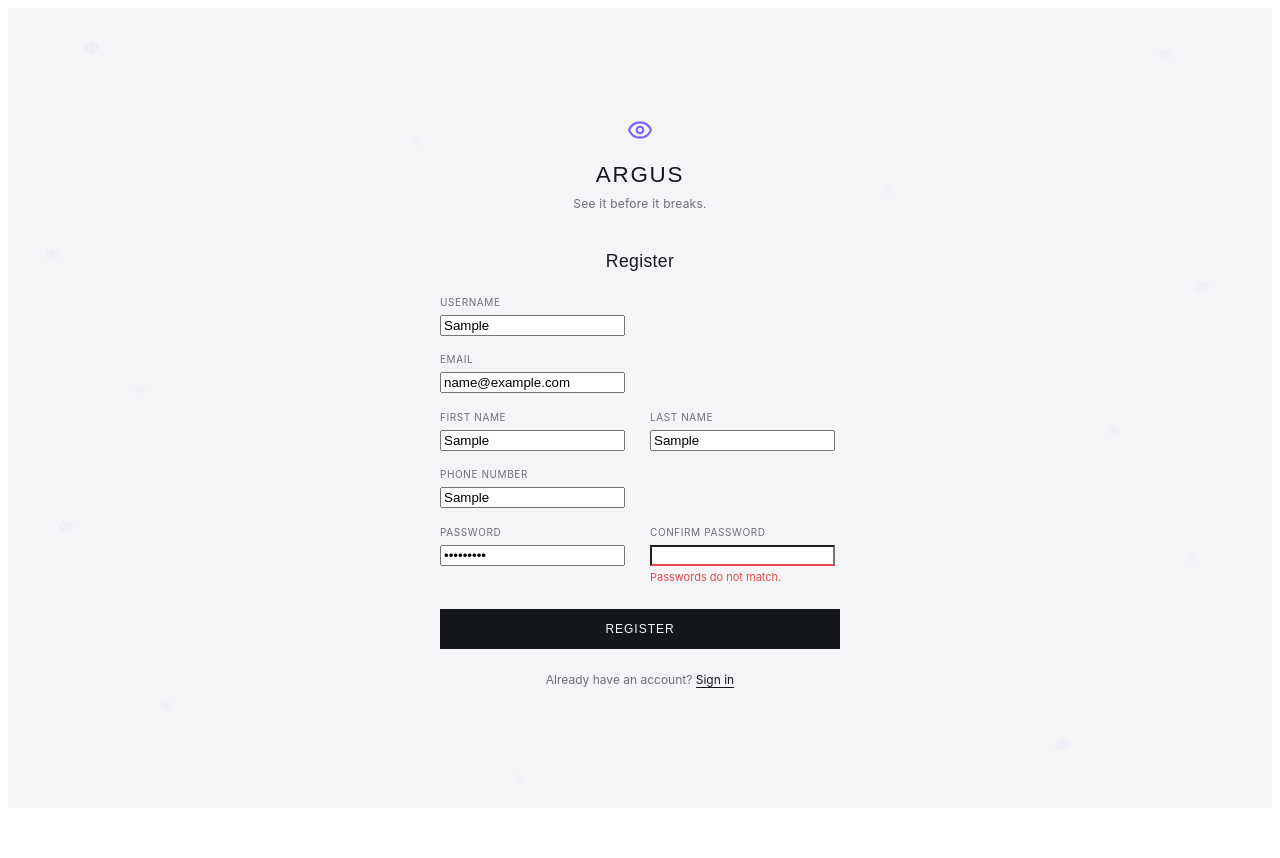
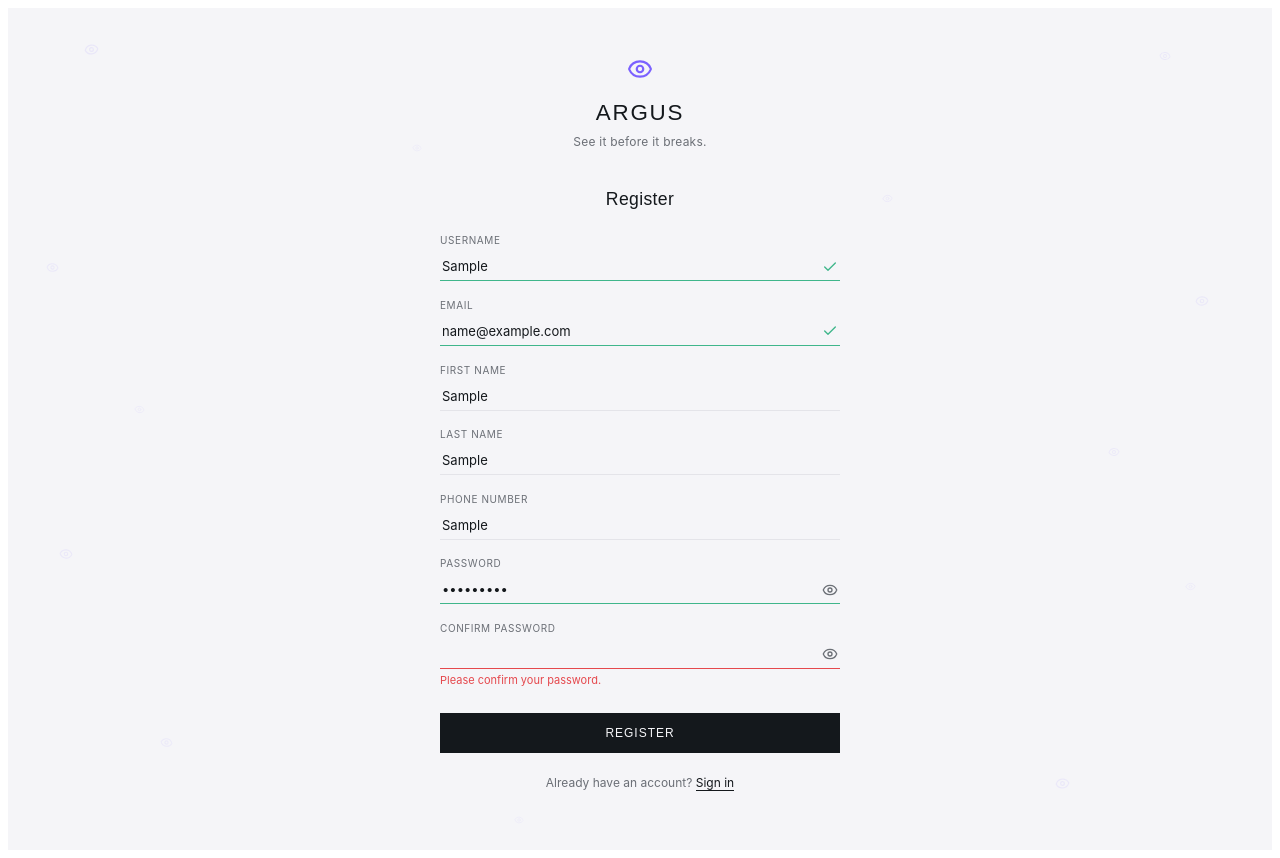
Before and after one commit to amorsaralynn08-arch/_ARGUS_, a React (Vite) app in the folder Argus-frontend/: page /register in a window 1280 px wide. Both pictures are taken after typing "Sample", "name@example.com", "Sample", "Sample", "Sample", "Sample123" into the empty fields and a click on the button "REGISTER". Before the commit the page ends 816 px from the top, so only its background shows below. Built offline with nearby package versions, Linux system fonts and the light colour scheme.

Commit message:
style:add live validation and eye toggle feature

```diff
--- a/Argus-frontend/package.json
+++ b/Argus-frontend/package.json
@@ -12,6 +12,7 @@
   "dependencies": {
     "axios": "^1.19.0",
     "jwt-decode": "^4.0.0",
+    "lucide-react": "^1.31.0",
     "react": "^19.2.8",
     "react-dom": "^19.2.8",
     "react-icons": "^5.7.0",
--- a/Argus-frontend/src/components/FormInput.jsx
+++ b/Argus-frontend/src/components/FormInput.jsx
@@ -1,16 +1,37 @@
-const FormInput = ({ label, name, type = "text", value, onChange, error }) => (
-  <div className="form-group">
+import { useState } from "react";
+import { Eye, EyeOff, Check, X } from "lucide-react";
+
+const FormInput = ({ label, name, type = "text", value, onChange, error, touched, isValid, fullWidth }) => {
+  const [showPassword, setShowPassword] = useState(false);
+  const isPassword = type === "password";
+  const inputType = isPassword ? (showPassword ? "text" : "password") : type;
+
+  return (
+    <div className={`form-group${fullWidth ? " form-full" : ""}`}>
       <label htmlFor={name}>{label}</label>
+      <div className="input-wrapper">
         <input
           id={name}
           name={name}
-      type={type}
+          type={inputType}
           value={value}
           onChange={onChange}
-      className={error ? "input-error" : ""}
+          className={error ? "input-error" : touched && isValid ? "input-valid" : ""}
         />
+        {isPassword && (
+          <button type="button" className="icon-btn" onClick={() => setShowPassword((s) => !s)} tabIndex={-1}>
+            {showPassword ? <EyeOff size={16} /> : <Eye size={16} />}
+          </button>
+        )}
+        {!isPassword && touched && (
+          <span className="validation-icon">
+            {error ? <X size={16} className="icon-invalid" /> : isValid ? <Check size={16} className="icon-valid" /> : null}
+          </span>
+        )}
+      </div>
       {error && <span className="field-error">{error}</span>}
     </div>
   );
+};
 
 export default FormInput;
--- a/Argus-frontend/src/pages/register.jsx
+++ b/Argus-frontend/src/pages/register.jsx
@@ -4,6 +4,13 @@ import { useAuth } from "../context/AuthContext";
 import AuthLayout from "../components/AuthLayout";
 import FormInput from "../components/FormInput";
 import "../styles/auth.css";
+
+const validators = {
+  username: (v) => (!v ? "Username is required." : v.length < 3 ? "Too short." : ""),
+  email: (v) => (!v ? "Email is required." : !/\S+@\S+\.\S+/.test(v) ? "Enter a valid email address." : ""),
+  password: (v) => (!v ? "Password is required." : v.length < 8 ? "At least 8 characters." : ""),
+  confirm_password: (v, all) => (!v ? "Please confirm your password." : v !== all.password ? "Passwords do not match." : ""),
+};
 
 const Register = () => {
   const { register } = useAuth();
@@ -20,46 +27,49 @@ const Register = () => {
   });
 
   const [errors, setErrors] = useState({});
+  const [touched, setTouched] = useState({});
   const [loading, setLoading] = useState(false);
 
   const handleChange = (e) => {
-    setFormData({ ...formData, [e.target.name]: e.target.value });
+    const { name, value } = e.target;
+    const updated = { ...formData, [name]: value };
+    setFormData(updated);
+    setTouched((t) => ({ ...t, [name]: true }));
+
+    if (validators[name]) {
+      setErrors((prev) => ({ ...prev, [name]: validators[name](value, updated) }));
+    }
+    if (name === "password" && touched.confirm_password) {
+      setErrors((prev) => ({ ...prev, confirm_password: validators.confirm_password(updated.confirm_password, updated) }));
+    }
   };
 
-  const validateClientSide = () => {
+  const validateAll = () => {
     const newErrors = {};
-    if (!formData.username) newErrors.username = "Username is required.";
-    if (!formData.email) {
-      newErrors.email = "Email is required.";
-    } else if (!/\S+@\S+\.\S+/.test(formData.email)) {
-      newErrors.email = "Enter a valid email address.";
-    }
-    if (!formData.password) newErrors.password = "Password is required.";
-    if (formData.password !== formData.confirm_password) {
-      newErrors.confirm_password = "Passwords do not match.";
-    }
+    Object.keys(validators).forEach((field) => {
+      newErrors[field] = validators[field](formData[field], formData);
+    });
     return newErrors;
   };
 
   const handleSubmit = async (e) => {
     e.preventDefault();
-    const clientErrors = validateClientSide();
-    if (Object.keys(clientErrors).length > 0) {
-      setErrors(clientErrors);
+    const allErrors = validateAll();
+    if (Object.values(allErrors).some((err) => err)) {
+      setErrors(allErrors);
+      setTouched({ username: true, email: true, password: true, confirm_password: true });
       return;
     }
 
-    setErrors({});
     setLoading(true);
-
     try {
       await register(formData);
       navigate("/dashboard");
     } catch (err) {
       if (err.response?.data) {
-        setErrors(err.response.data);
+        setErrors((prev) => ({ ...prev, ...err.response.data }));
       } else {
-        setErrors({ general: "Something went wrong. Please try again." });
+        setErrors((prev) => ({ ...prev, general: "Something went wrong. Please try again." }));
       }
     } finally {
       setLoading(false);
@@ -71,19 +81,14 @@ const Register = () => {
       {errors.general && <p className="form-error">{errors.general}</p>}
 
       <form onSubmit={handleSubmit} noValidate>
-  <FormInput label="Username" name="username" value={formData.username} onChange={handleChange} error={errors.username} />
-  <FormInput label="Email" name="email" type="email" value={formData.email} onChange={handleChange} error={errors.email} />
-
-  <div className="form-row">
+        <div className="form-grid">
+          <FormInput label="Username" name="username" value={formData.username} onChange={handleChange} error={touched.username && errors.username} touched={touched.username} isValid={!errors.username} />
+          <FormInput label="Email" name="email" type="email" value={formData.email} onChange={handleChange} error={touched.email && errors.email} touched={touched.email} isValid={!errors.email} />
           <FormInput label="First name" name="first_name" value={formData.first_name} onChange={handleChange} />
           <FormInput label="Last name" name="last_name" value={formData.last_name} onChange={handleChange} />
-  </div>
-
-  <FormInput label="Phone number" name="phone_number" value={formData.phone_number} onChange={handleChange} />
-
-  <div className="form-row">
-    <FormInput label="Password" name="password" type="password" value={formData.password} onChange={handleChange} error={errors.password} />
-    <FormInput label="Confirm password" name="confirm_password" type="password" value={formData.confirm_password} onChange={handleChange} error={errors.confirm_password} />
+          <FormInput label="Phone number" name="phone_number" value={formData.phone_number} onChange={handleChange} fullWidth />
+          <FormInput label="Password" name="password" type="password" value={formData.password} onChange={handleChange} error={touched.password && errors.password} touched={touched.password} isValid={!errors.password} />
+          <FormInput label="Confirm password" name="confirm_password" type="password" value={formData.confirm_password} onChange={handleChange} error={touched.confirm_password && errors.confirm_password} touched={touched.confirm_password} isValid={!errors.confirm_password} />
         </div>
 
         <button type="submit" disabled={loading}>
```
Also changed, not shown: 1 other file (tests, documents, lock files or other folders). Lines whose indentation alone changed are shown as unchanged.
